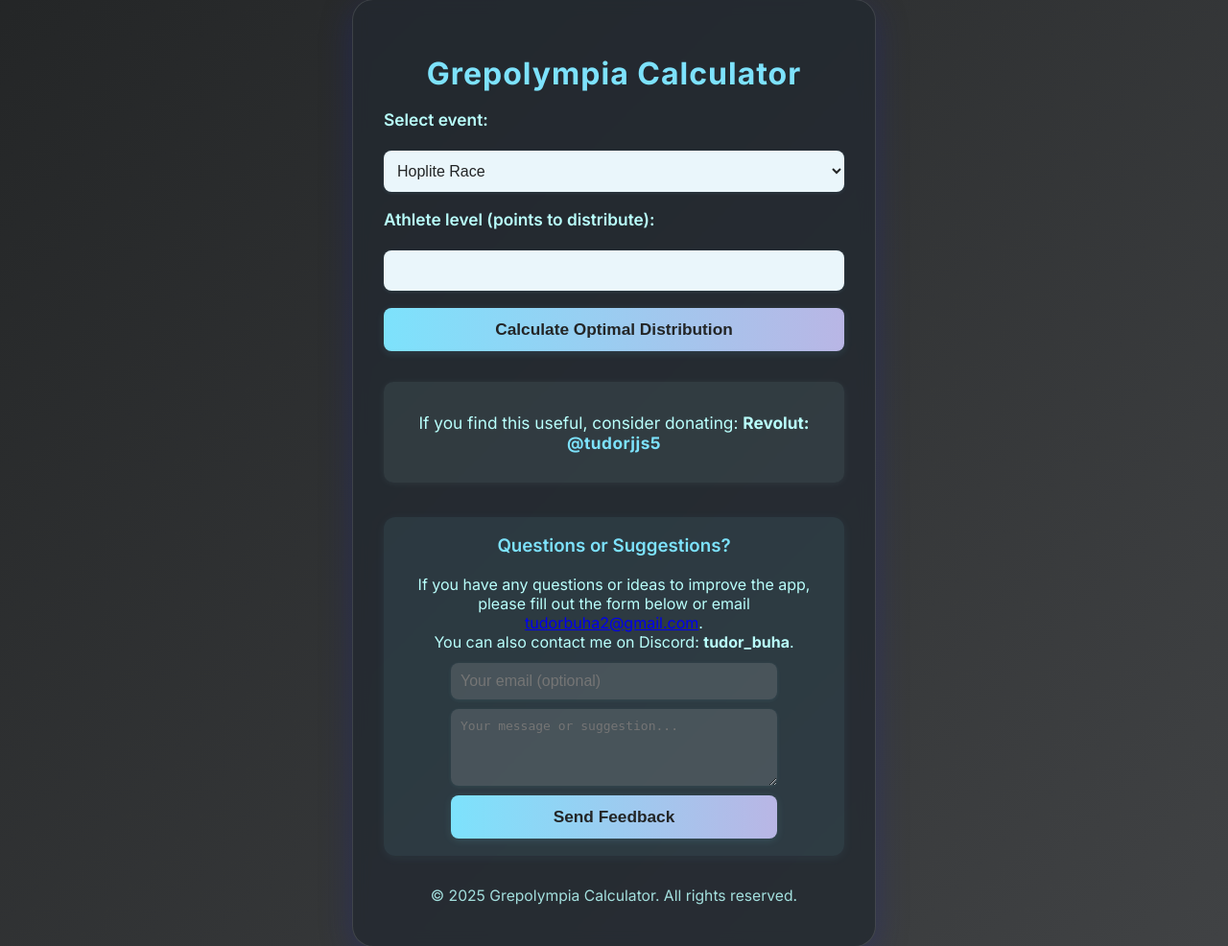
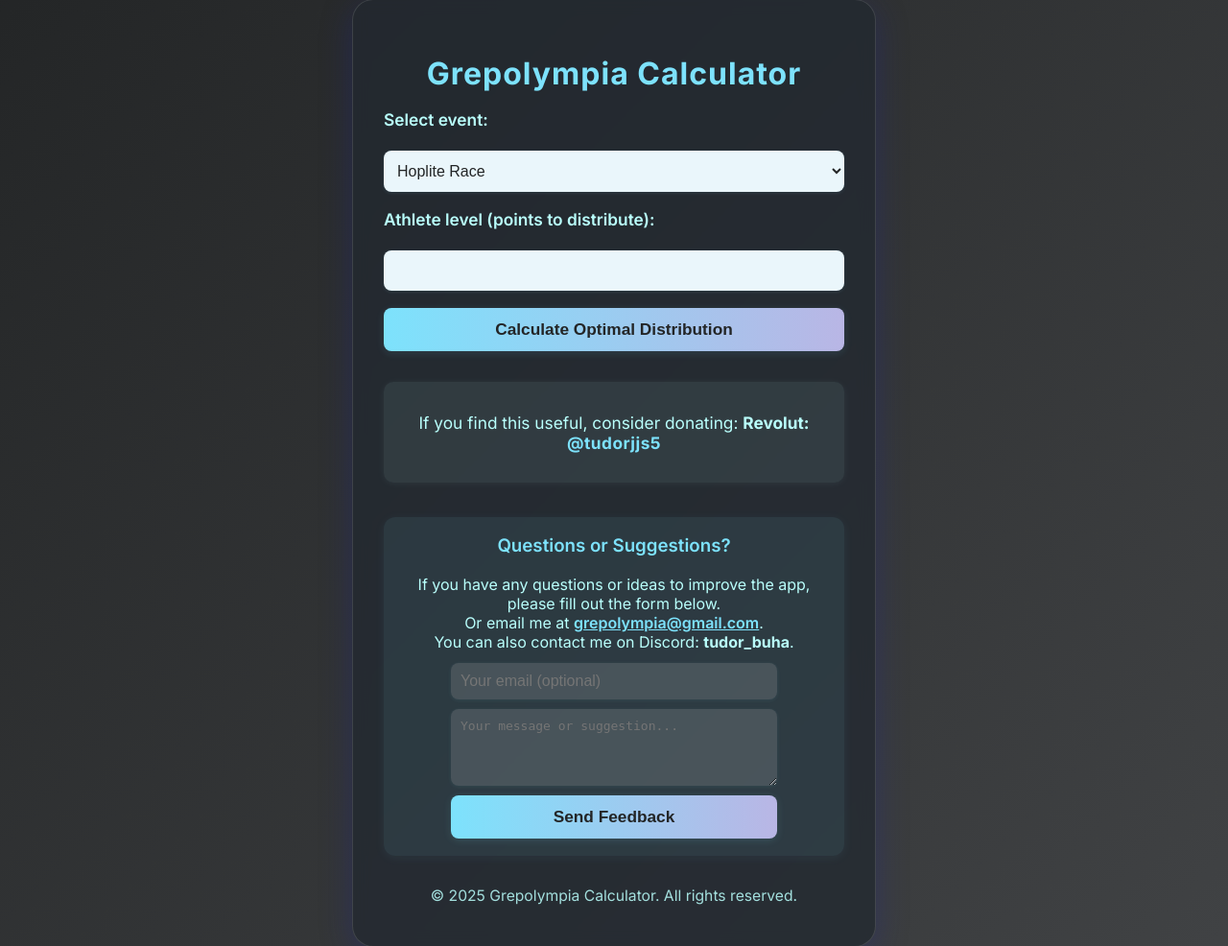
Before and after one commit to TudorBuha/grepolympia-calculator, a Flask app: page / in a window 1280 px wide. Shown: the part 61-1047 px from the top of the page at 96% size. Run offline with Flask 3, Linux system fonts and the light colour scheme.

Commit message:
Mail updated

```diff
--- a/app/main.py
+++ b/app/main.py
@@ -3,10 +3,21 @@ from flask import Flask, request, render_template, redirect
 from werkzeug.utils import secure_filename
 from app.model import load_dataset, train_model, predict_best_distribution
 from datetime import datetime
+from flask_mail import Mail, Message
 
 # app = Flask(__name__)
 app = Flask(__name__, template_folder=os.path.join(os.path.dirname(__file__), '../templates'), static_folder=os.path.join(os.path.dirname(__file__), '../static'))
 app.config["UPLOAD_FOLDER"] = "app/data"
+
+# Flask-Mail configuration
+app.config['MAIL_SERVER'] = 'smtp.gmail.com'
+app.config['MAIL_PORT'] = 587
+app.config['MAIL_USE_TLS'] = True
+app.config['MAIL_USERNAME'] = 'grepolympia@gmail.com'  # update if needed
+app.config['MAIL_PASSWORD'] = 'YOUR_APP_PASSWORD_HERE'  # to be filled in by user
+app.config['MAIL_DEFAULT_SENDER'] = 'grepolympia@gmail.com'
+
+mail = Mail(app)
 
 # Mapă probe (va fi folosită și în frontend)
 discipline_files = {
@@ -53,5 +64,4 @@ def upload():
 
 @app.route("/contact", methods=["POST"])
 def contact():
-    # In a real app, you would send the email here
     return render_template("index.html", disciplines=discipline_files.keys(), contact_success=True, year=datetime.now().year)
--- a/requirements.txt
+++ b/requirements.txt
@@ -3,3 +3,4 @@ pandas
 openpyxl
 scikit-learn
 gunicorn
+Flask-Mail
--- a/static/style.css
+++ b/static/style.css
@@ -216,3 +216,14 @@ li {
     font-weight: 700;
     letter-spacing: 0.5px;
 }
+
+.contact a {
+    color: #7de2fc;
+    text-decoration: underline;
+    font-weight: 600;
+    transition: color 0.2s;
+}
+.contact a:hover {
+    color: #b9fffc;
+    text-decoration: underline wavy;
+}
--- a/templates/index.html
+++ b/templates/index.html
@@ -56,7 +56,8 @@
 
         <div class="contact">
             <h3>Questions or Suggestions?</h3>
-            <p>If you have any questions or ideas to improve the app, please fill out the form below or email <a href="mailto:tudorbuha2@gmail.com">tudorbuha2@gmail.com</a>.<br>
+            <p>If you have any questions or ideas to improve the app, please fill out the form below.<br>
+            Or email me at <a href="mailto:grepolympia@gmail.com?subject=Grepolympia%20Feedback&body=Your%20message%20or%20suggestion%20here.%20(Optionally%20add%20your%20email%20for%20a%20reply)">grepolympia@gmail.com</a>.<br>
             You can also contact me on Discord: <strong>tudor_buha</strong>.</p>
             <form method="post" action="/contact">
                 <input type="email" name="email" placeholder="Your email (optional)" autocomplete="email">
```
